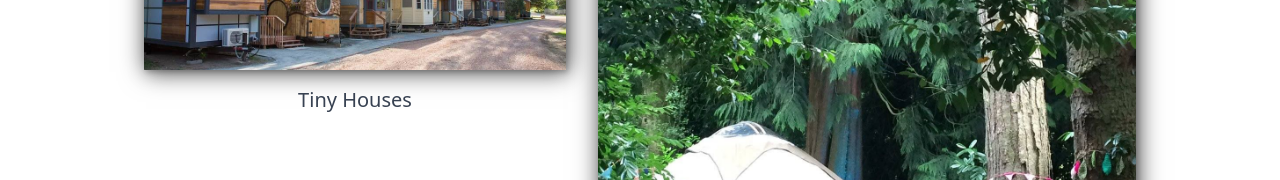
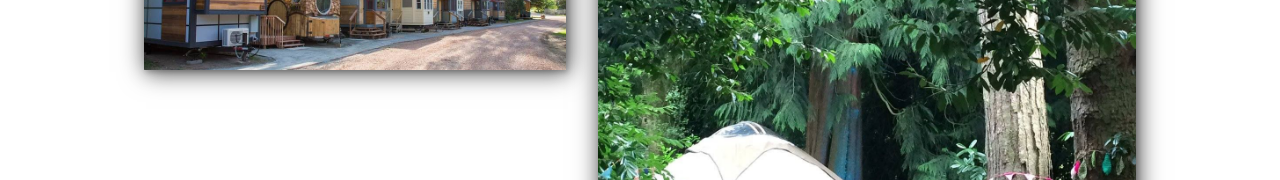
Before and after one commit to danielhpavey/exeter-tiny-house, a Next.js app: page / in a window 1280 px wide. Shown: the part 721-901 px from the top of the page. Built offline with nearby package versions, Linux system fonts and the light colour scheme.

Commit message:
♻️  Remove image fig

```diff
--- a/pages/index.js
+++ b/pages/index.js
@@ -23,7 +23,7 @@ export default function IndexPage({ frontmatter, content }) {
                     <img
                         src='/tiny-house-group.jpg?nf_resize=fit&w=768'
                     />
-                    <figcaption className='text-center p-4'>Tiny Houses</figcaption>
+                    <figcaption className='text-center p-4'></figcaption>
                     </figure>
                 </div>
                 <div className='block '>
```
